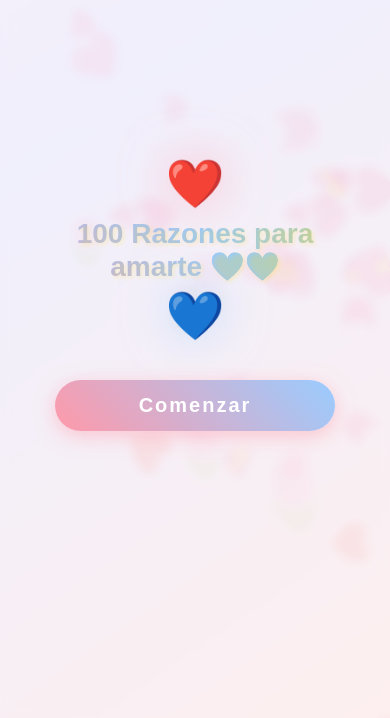
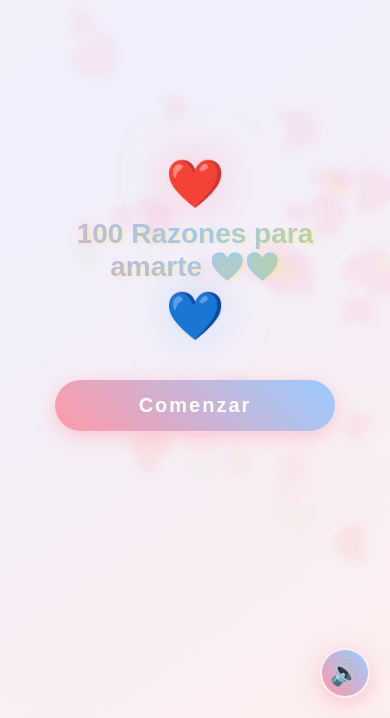
Before and after one commit to Ranzorch14/100-razones-para-amarte, a plain HTML site: page index.html in a window 390 px wide. Shown: the part 126-844 px from the top of the page. Drawn offline with Linux system fonts and the light colour scheme.

Commit message:
Implementación de Música

```diff
--- a/css/styles.css
+++ b/css/styles.css
@@ -870,3 +870,52 @@ h1 {
         font-size: 22px;
     }
 }
+/* ===== BOTÓN DE MÚSICA SIMPLE ===== */
+.music-button {
+    position: fixed;
+    bottom: 30px;
+    right: 30px;
+    z-index: 2000;
+}
+
+.music-toggle {
+    width: 60px;
+    height: 60px;
+    border-radius: 50%;
+    border: none;
+    background: linear-gradient(45deg, #ff99aa, #99ccff);
+    color: white;
+    font-size: 28px;
+    cursor: pointer;
+    transition: all 0.3s ease;
+    display: flex;
+    align-items: center;
+    justify-content: center;
+    box-shadow: 0 5px 20px rgba(255, 153, 170, 0.5);
+    border: 2px solid rgba(255, 255, 255, 0.8);
+}
+
+.music-toggle:hover {
+    transform: scale(1.1);
+    box-shadow: 0 8px 25px rgba(255, 215, 0, 0.6);
+}
+
+.music-toggle.muted {
+    background: linear-gradient(45deg, #cccccc, #999999);
+}
+
+.music-toggle.muted .music-icon {
+    opacity: 0.7;
+}
+
+@media (max-width: 768px) {
+    .music-button {
+        bottom: 20px;
+        right: 20px;
+    }
+    .music-toggle {
+        width: 50px;
+        height: 50px;
+        font-size: 24px;
+    }
+}
--- a/index.html
+++ b/index.html
@@ -52,5 +52,15 @@
     </div>
 
     <script src="js/script.js"></script>
+    <!-- Botón de música -->
+<div class="music-button">
+    <audio id="bg-music" loop autoplay>
+        <source src="music/Cuando Cuando - José y el Toro.mp3" type="audio/mpeg">
+    </audio>
+
+    <button class="music-toggle" id="musicToggle">
+        <span class="music-icon">🔊</span>
+    </button>
+</div>
 </body>
 </html>
--- a/js/script.js
+++ b/js/script.js
@@ -410,3 +410,65 @@ document.addEventListener('DOMContentLoaded', () => {
     carouselContainer.style.display = 'none';
     initializeCarousel();
 });
+// ===== 🎵 BOTÓN DE MÚSICA CON REPRODUCCIÓN AUTOMÁTICA =====
+document.addEventListener('DOMContentLoaded', function() {
+    const audio = document.getElementById('bg-music');
+    const toggleBtn = document.getElementById('musicToggle');
+    const musicIcon = document.querySelector('.music-icon');
+
+    // Configuración inicial
+    audio.volume = 0.3; // Volumen moderado
+    audio.muted = false; // NO silenciado
+
+    // ESTRATEGIA PARA REPRODUCIR AUTOMÁTICAMENTE
+    function playAudio() {
+        audio.play()
+            .then(() => {
+                console.log("🎵 Música reproduciéndose automáticamente");
+                musicIcon.textContent = '🔊';
+                toggleBtn.classList.remove('muted');
+            })
+            .catch(error => {
+                console.log("❌ No se pudo reproducir automáticamente:", error);
+                // Si no puede reproducir, mostrar botón en mute
+                musicIcon.textContent = '🔇';
+                toggleBtn.classList.add('muted');
+
+                // Intentar reproducir cuando el usuario haga clic en cualquier parte
+                document.body.addEventListener('click', function playOnClick() {
+                    audio.play();
+                    musicIcon.textContent = '🔊';
+                    toggleBtn.classList.remove('muted');
+                    document.body.removeEventListener('click', playOnClick);
+                }, { once: true });
+            });
+    }
+
+    // Intentar reproducir inmediatamente
+    playAudio();
+
+    // También intentar reproducir cuando el usuario interactúa con el botón de inicio
+    const startBtn = document.querySelector('.start-btn');
+    if (startBtn) {
+        startBtn.addEventListener('click', function() {
+            if (audio.paused) {
+                audio.play();
+            }
+        });
+    }
+
+    // Botón de silenciar/activar
+    toggleBtn.addEventListener('click', () => {
+        if (audio.muted || audio.paused) {
+            audio.muted = false;
+            audio.play();
+            musicIcon.textContent = '🔊';
+            toggleBtn.classList.remove('muted');
+        } else {
+            audio.muted = true;
+            audio.pause();
+            musicIcon.textContent = '🔇';
+            toggleBtn.classList.add('muted');
+        }
+    });
+});
```
Also changed, not shown: 1 other file.
